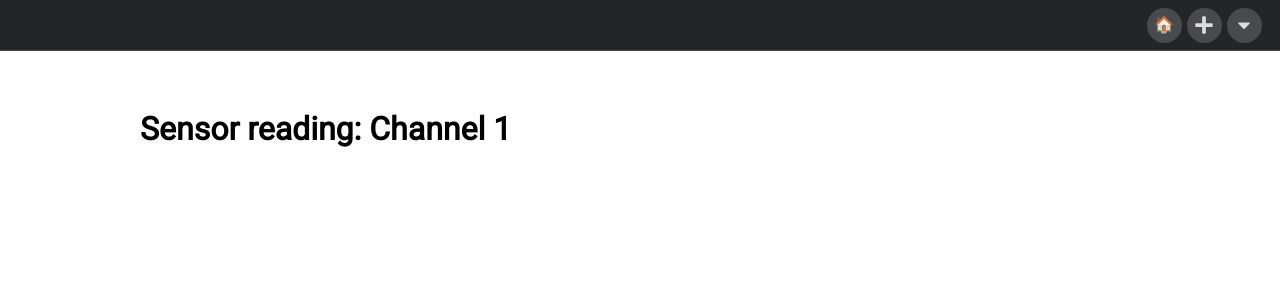
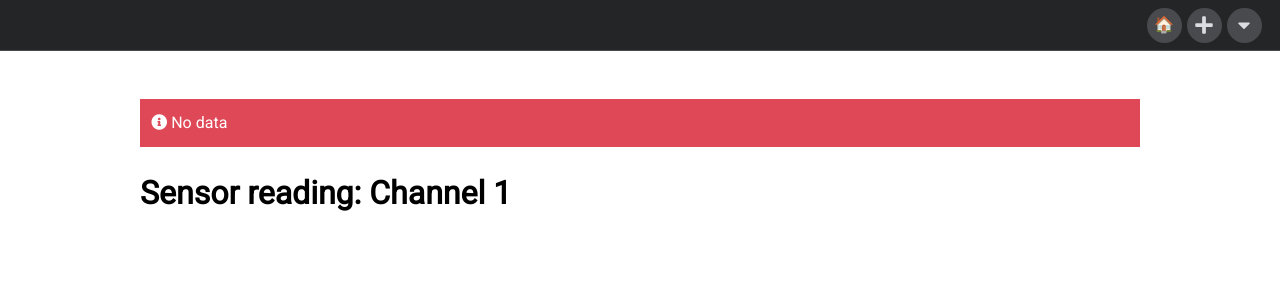
Before and after one commit to pingjuh/ee4002d_dashboard, a React (Create React App) app in the folder client/: page /graph/1 in a window 1280 px wide. Shown: the top 300 px of the page. Built offline with nearby package versions, Linux system fonts and the light colour scheme; no server answers; the HTML template or start-up script is replaced by a standard one.

Commit message:
Add Alert

```diff
--- a/client/package.json
+++ b/client/package.json
@@ -7,8 +7,11 @@
     "@testing-library/react": "^11.2.7",
     "@testing-library/user-event": "^12.8.3",
     "axios": "^0.21.4",
+    "chart.js": "^3.5.1",
+    "d3": "^7.1.1",
     "moment": "^2.29.1",
     "react": "^17.0.2",
+    "react-chartjs-3": "^2.7.7",
     "react-dom": "^17.0.2",
     "react-moment": "^1.1.1",
     "react-redux": "^7.2.5",
@@ -30,8 +33,7 @@
   },
   "eslintConfig": {
     "extends": [
-      "react-app",
-      "react-app/jest"
+      "react-app"
     ]
   },
   "browserslist": {
--- a/client/src/App.js
+++ b/client/src/App.js
@@ -1,25 +1,32 @@
 import React from 'react';
+import { BrowserRouter as Router, Route, Switch } from 'react-router-dom';
 import Navbar from './components/layout/Navbar';
 import Home from './components/pages/Home';
 import Channel from './components/channels/Channel';
 import NotFound from './components/pages/NotFound';
+import LineChart from './components/pages/LineChart';
+import Alert from './components/layout/Alert';
 
-import { BrowserRouter as Router, Route, Switch } from 'react-router-dom';
+import AlertState from './context/alert/AlertState'
 
 import './index.css';
 
 const App = () => {
   return (
+    <AlertState>
       <Router>
         <Navbar/>
         <div className='container'>
+          <Alert/>
           <Switch>
             <Route exact path='/' component={Home} />
+            <Route exact path='/linechart' component={LineChart} />
             <Route exact path="/graph/:channelID" component={Channel} />
             <Route component={NotFound} />
           </Switch>
         </div>
       </Router>
+    </AlertState>
   );
 }
 
--- a/client/src/components/channels/Channel.js
+++ b/client/src/components/channels/Channel.js
@@ -12,6 +12,7 @@ const Channel = () => {
     if (channelID < 0 || channelID > 15 || isNaN(channelID)) {
       history.push('/not-found');
     }
+    // eslint-disable-next-line
   }, []);
 
   return (
--- a/client/src/components/graphs/Graph.js
+++ b/client/src/components/graphs/Graph.js
@@ -1,11 +1,12 @@
-import React, { useState, useEffect } from 'react';
+import React, { useState, useEffect, useContext } from 'react';
 import io from 'socket.io-client';
 import { Line, LineChart, XAxis, YAxis } from 'recharts';
 import PropTypes from 'prop-types';
-
+import AlertContext from '../../context/alert/alertContext';
 
 const Graph = ({ channelID, width, height }) => {
   const [data, setData] = useState([]);
+  const alertContext = useContext(AlertContext);
   // Listen for a sensor event and update the state
   useEffect(() => {
     const PORT = process.env.PORT || 5000;
@@ -24,7 +25,6 @@ const Graph = ({ channelID, width, height }) => {
   }, []);
 
   // Transform data from of type [...{sensorsReading: Array(16)}] to channelData of type [....{sensorsReading: number}]
-
   let channelData = [];
   try {
     data.forEach(element => {
@@ -33,6 +33,9 @@ const Graph = ({ channelID, width, height }) => {
   } catch (error) {
     console.log(error);
   }
+
+  // check if no data
+  if (!channelData.length && alertContext.alert === null) alertContext.setAlert('No data', 'danger');
 
   return (
       <LineChart width={width} height={height} data={channelData}>
--- a/client/src/components/graphs/GraphCard.js
+++ b/client/src/components/graphs/GraphCard.js
@@ -1,4 +1,4 @@
-import React, { Fragment } from 'react'
+import React from 'react'
 import Graph from './Graph';
 
 const GraphCard = ({ channelID }) => {
--- /dev/null
+++ b/client/src/components/layout/Alert.js
@@ -0,0 +1,17 @@
+import React, { useContext } from 'react'
+import AlertContext from '../../context/alert/alertContext'
+
+const Alert = () => {
+  const alertContext = useContext(AlertContext);
+  const { alert } = alertContext;
+
+  return (
+    alert !== null && (
+      <div className={`alert alert-${alert.type}`}>
+        <i className='fas fa-info-circle' /> {alert.msg}
+      </div>
+    )
+  )
+}
+
+export default Alert
--- a/client/src/components/pages/Home.js
+++ b/client/src/components/pages/Home.js
@@ -1,5 +1,4 @@
 import React from 'react'
-import Graph from '../graphs/Graph';
 import GraphCard from '../graphs/GraphCard';
 
 const Home = () => {
--- /dev/null
+++ b/client/src/context/alert/AlertState.js
@@ -0,0 +1,33 @@
+import React, { useReducer } from 'react';
+import AlertContext from './alertContext';
+import AlertReducer from './alertReducer';
+import { SET_ALERT, REMOVE_ALERT } from '../types';
+
+const AlertState = props => {
+  const initialState = null;
+
+  const [state, dispatch] = useReducer(AlertReducer, initialState);
+
+  // Set Alert
+  const setAlert = (msg, type) => {
+    dispatch({
+      type: SET_ALERT,
+      payload: { msg, type }
+    });
+
+    setTimeout(() => dispatch({ type: REMOVE_ALERT }), 500);
+  };
+
+  return (
+    <AlertContext.Provider
+      value={{
+        alert: state,
+        setAlert
+      }}
+    >
+      {props.children}
+    </AlertContext.Provider>
+  );
+};
+
+export default AlertState;
--- /dev/null
+++ b/client/src/context/alert/alertContext.js
@@ -0,0 +1,5 @@
+import { createContext } from 'react';
+
+const alertContext = createContext();
+
+export default alertContext;
--- /dev/null
+++ b/client/src/context/alert/alertReducer.js
@@ -0,0 +1,12 @@
+import { SET_ALERT, REMOVE_ALERT } from '../types';
+
+export default (state, action) => {
+  switch (action.type) {
+    case SET_ALERT:
+      return action.payload;
+    case REMOVE_ALERT:
+      return null;
+    default:
+      return state;
+  }
+};
--- /dev/null
+++ b/client/src/context/types.js
@@ -0,0 +1,2 @@
+export const SET_ALERT = 'SET_ALERT';
+export const REMOVE_ALERT = 'REMOVE_ALERT';
--- a/client/src/index.css
+++ b/client/src/index.css
@@ -486,6 +486,10 @@ table th {
   transition: all var(--speed) ease;
 }
 
+#d3demo{
+	width: 100vw;
+	height: 50vh;
+}
 
 /* Mobile Styles */
 @media (max-width: 700px) {
```
Also changed, not shown: 2 other files (tests, documents, lock files or other folders). Lines whose indentation alone changed are shown as unchanged.
